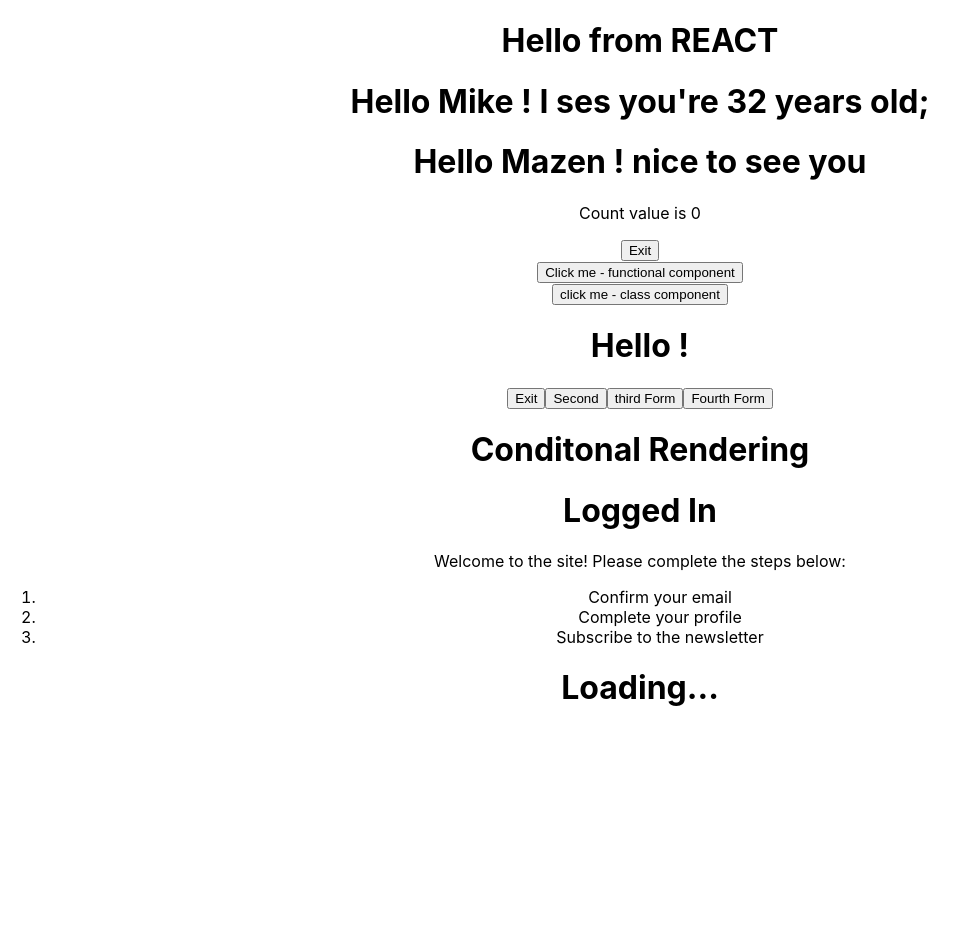
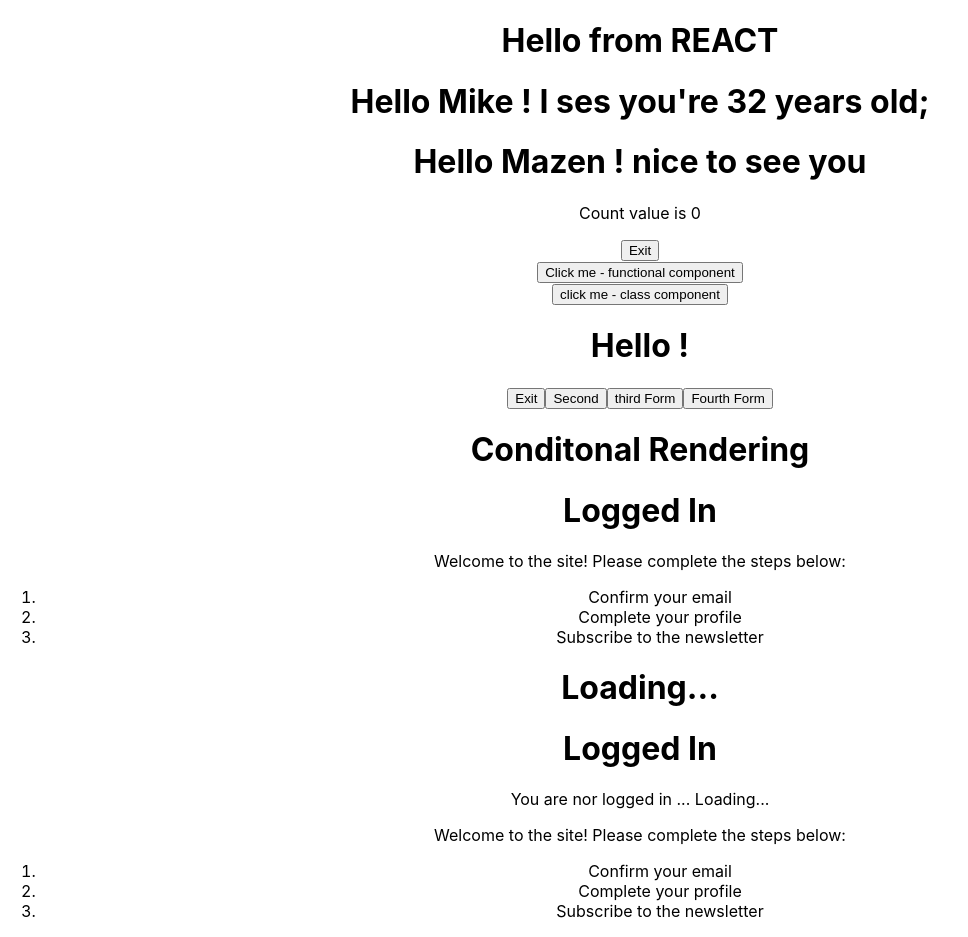
Before and after one commit to AlAliMazen/React-walking-through, a React (Create React App) app in the folder first-app/: page / in a window 1280 px wide. Shown: the whole page, without its empty margins (0-968 px from the left). Before the commit the page ends 800 px from the top, so only its background shows below. Built offline with nearby package versions, Linux system fonts and the light colour scheme.

Commit message:
Creating Nesting components in React

```diff
--- a/first-app/src/App.js
+++ b/first-app/src/App.js
@@ -8,6 +8,7 @@ import EventsClass from './components/EventsClass';
 import EventBinding from './components/EventBinding';
 import ConditionalRenderingClass from './components/ConditionalRenderingClass';
 import ConditionalRenderingFunction from './components/ConditionalRenderingFunction';
+import NestingComponent from './components/NestingComponent';
 
 
 
@@ -23,6 +24,7 @@ function App() {
       <h1>Conditonal Rendering </h1>
       <ConditionalRenderingClass/>
       <ConditionalRenderingFunction loading="false"/>
+      <NestingComponent/>
     </div>
   );
 }
--- /dev/null
+++ b/first-app/src/components/NestingComponent.js
@@ -0,0 +1,26 @@
+import React, { Component } from 'react'
+import UserData from './UserData'
+import UserMessage from './UserMessage'
+
+export class NestingComponent extends Component {
+    constructor(props) {
+      super(props)
+
+      this.state = {
+         isLoaded:false,
+         isLoggedIn:true,
+      }
+    }
+
+  render() {
+    return (
+      <div>
+        <h1> {this.state.isLoggedIn?"Logged In":"You need to log in"}</h1>
+        <UserData isLoaded={this.state.isLoaded}/>
+        <UserMessage isLoggedIn={this.state.isLoggedIn}/>
+      </div>
+    )
+  }
+}
+
+export default NestingComponent
--- /dev/null
+++ b/first-app/src/components/UserData.js
@@ -0,0 +1,11 @@
+import React from 'react'
+
+function UserData(props) {
+  return (
+    <div>
+        {props.isLoaded?(<p>Hello User</p>):(<p>You are nor logged in ... Loading...</p>)}
+    </div>
+  )
+}
+
+export default UserData
--- /dev/null
+++ b/first-app/src/components/UserMessage.js
@@ -0,0 +1,20 @@
+import React from 'react'
+
+function UserMessage(props) {
+  return (
+    <div>
+        {props.isLoggedIn?(
+             <div>
+             <p>Welcome to the site! Please complete the steps below:</p>
+             <ol>
+                 <li>Confirm your email</li>
+                 <li>Complete your profile</li>
+                 <li>Subscribe to the newsletter</li>
+             </ol>
+         </div>
+        ):(<p>You need to log in</p>)}
+    </div>
+  )
+}
+
+export default UserMessage
```
